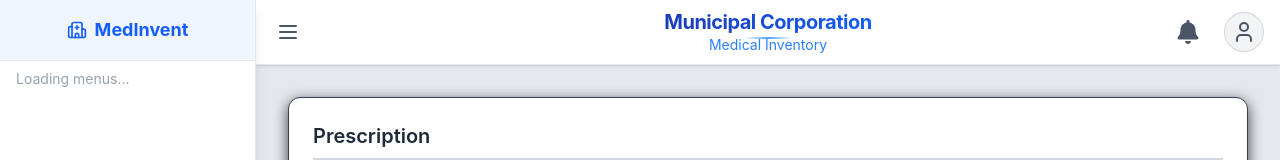
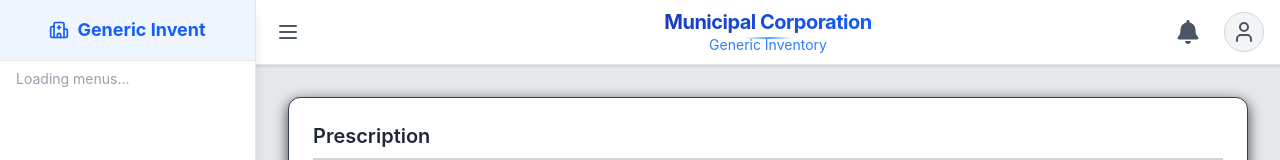
Before and after one commit to ASCENTechIndia/Generic-Repository, a React (Vite) app in the folder Frontend/: page /Transaction/FrmPrescription in a window 1280 px wide. Shown: the top 160 px of the page. Built offline with nearby package versions, Linux system fonts and the light colour scheme; sample sign-in values are in the browser's storage; what @react-pdf/renderer would draw is missing.

Commit message:
remove medical words from header

```diff
--- a/Frontend/index.html
+++ b/Frontend/index.html
@@ -4,7 +4,7 @@
     <meta charset="UTF-8" />
     <!-- <link rel="icon" type="image/svg+xml" href="/vite.svg" /> -->
     <meta name="viewport" content="width=device-width, initial-scale=1.0" />
-    <title>MedInventory</title>
+    <title>Generic Inventory</title>
   </head>
   <body>
     <div id="root"></div>
--- a/Frontend/src/HOC/Header/Header.jsx
+++ b/Frontend/src/HOC/Header/Header.jsx
@@ -142,7 +142,7 @@ useEffect(() => {
             </p>
           )}  */}
              <p className="text-[10px] sm:text-xs md:text-sm text-blue-500">
-           Medical Inventory
+           Generic Inventory
           </p>
         </div>
       </div>
--- a/Frontend/src/HOC/Navbar/Navbar.jsx
+++ b/Frontend/src/HOC/Navbar/Navbar.jsx
@@ -37,7 +37,7 @@ const iconMap = {
   Default: Shapes,
 };
 
-const Navbar = ({ title = "MedInvent", isOpen, onClose }) => {
+const Navbar = ({ title = "Generic Invent", isOpen, onClose }) => {
   const [menuData, setMenuData] = useState([]);
   const [loading, setLoading] = useState(true);
   const [openSections, setOpenSections] = useState({}); // 🔹 accordion state
--- a/Frontend/src/Pages/Transaction/FrmReports/FrmGenerateReport.jsx
+++ b/Frontend/src/Pages/Transaction/FrmReports/FrmGenerateReport.jsx
@@ -30,7 +30,7 @@ const FrmGenerateReport = () => {
             facility: "",
             reportParams: "",
             emailReport: true,
-            email: "admin@medinventory.com",
+            email: "admin@genericinventory.com",
           }}
         >
           {() => (
```
